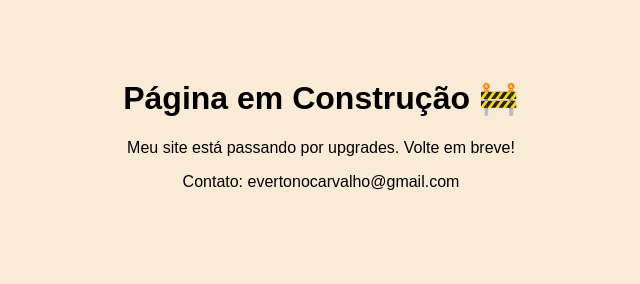
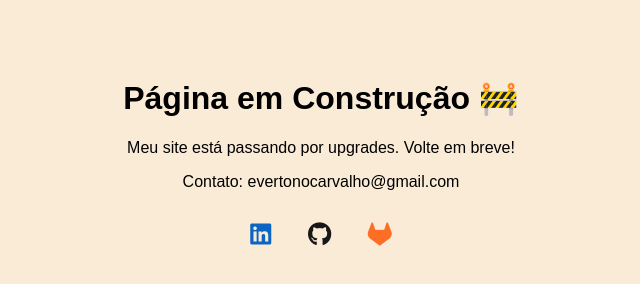
Before and after one commit to evertonocarvalho/evertoncarvalho.com.br, a plain HTML site: page index.html in a window 1280 px wide. Shown: the whole page, without its empty margins (319-959 px from the left). Drawn offline with Linux system fonts and the light colour scheme.

Commit message:
feat: adição de links

```diff
--- a/index.html
+++ b/index.html
@@ -3,13 +3,50 @@
 <head>
     <title>Em Construção | Everton Carvalho</title>
     <style>
-        body { font-family: Arial, sans-serif; text-align: center; padding: 50px; background-color: antiquewhite; }
-        h1 { color: black; }
+        body {
+            font-family: Arial, sans-serif;
+            text-align: center;
+            padding: 50px;
+            background-color: antiquewhite;
+        }
+        h1 {
+            color: black;
+        }
+        .social-links {
+            margin-top: 30px;
+        }
+        .social-links a {
+            margin: 0 15px;
+            font-size: 24px;
+            text-decoration: none;
+            transition: transform 0.3s;
+        }
+        .social-links a:hover {
+            transform: scale(1.2);
+        }
+        .linkedin { color: #0a66c2; }
+        .github { color: #181717; }
+        .gitlab { color: #fc6d26; }
     </style>
+    <link rel="stylesheet" href="https://cdnjs.cloudflare.com/ajax/libs/font-awesome/6.4.0/css/all.min.css">
 </head>
 <body>
     <h1>Página em Construção 🚧</h1>
     <p>Meu site está passando por upgrades. Volte em breve!</p>
     <p>Contato: evertonocarvalho@gmail.com</p>
+
+    <div class="social-links">
+        <a href="https://www.linkedin.com/in/everton-carvalho-java-dev/" target="_blank" class="linkedin">
+            <i class="fab fa-linkedin"></i>
+        </a>
+
+        <a href="https://github.com/evertonocarvalho" target="_blank" class="github">
+            <i class="fab fa-github"></i>
+        </a>
+
+        <a href="https://gitlab.com/users/evertonocarvalho/projects" target="_blank" class="gitlab">
+            <i class="fab fa-gitlab"></i>
+        </a>
+    </div>
 </body>
 </html>
```
